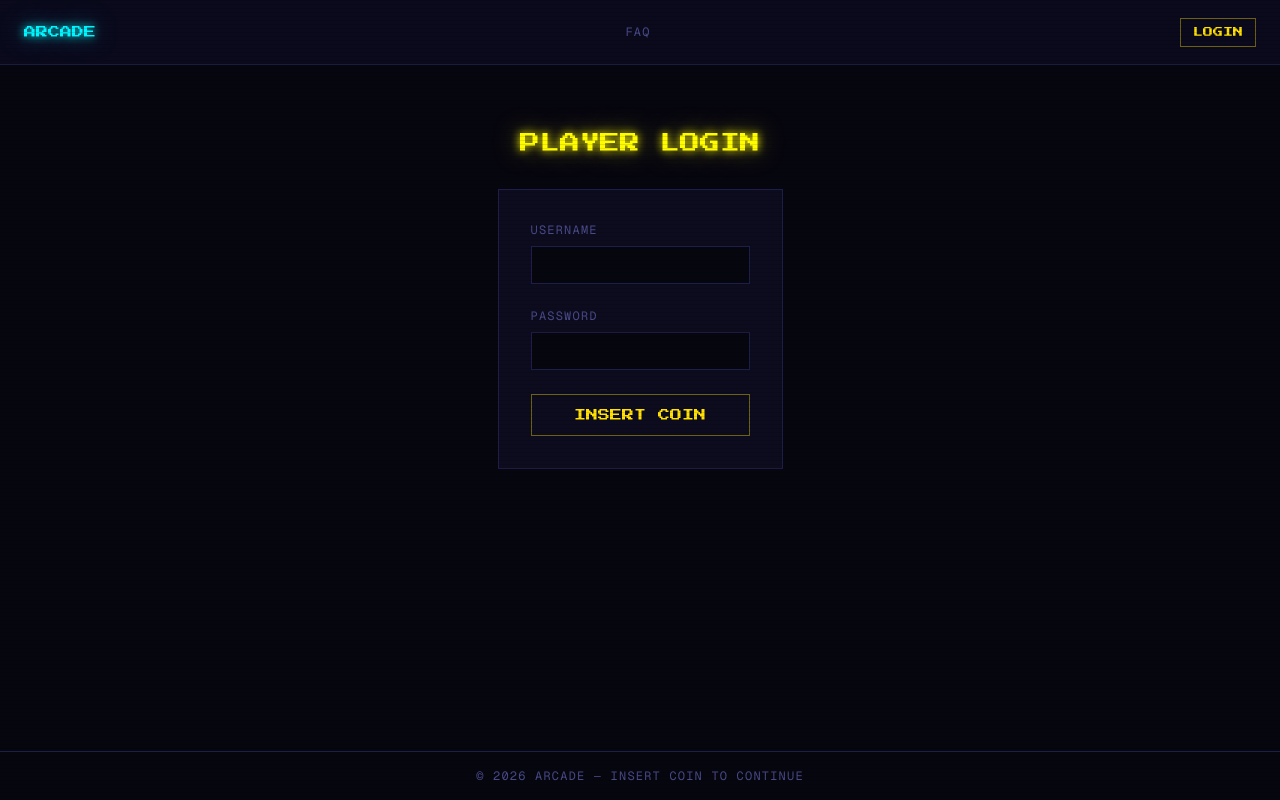
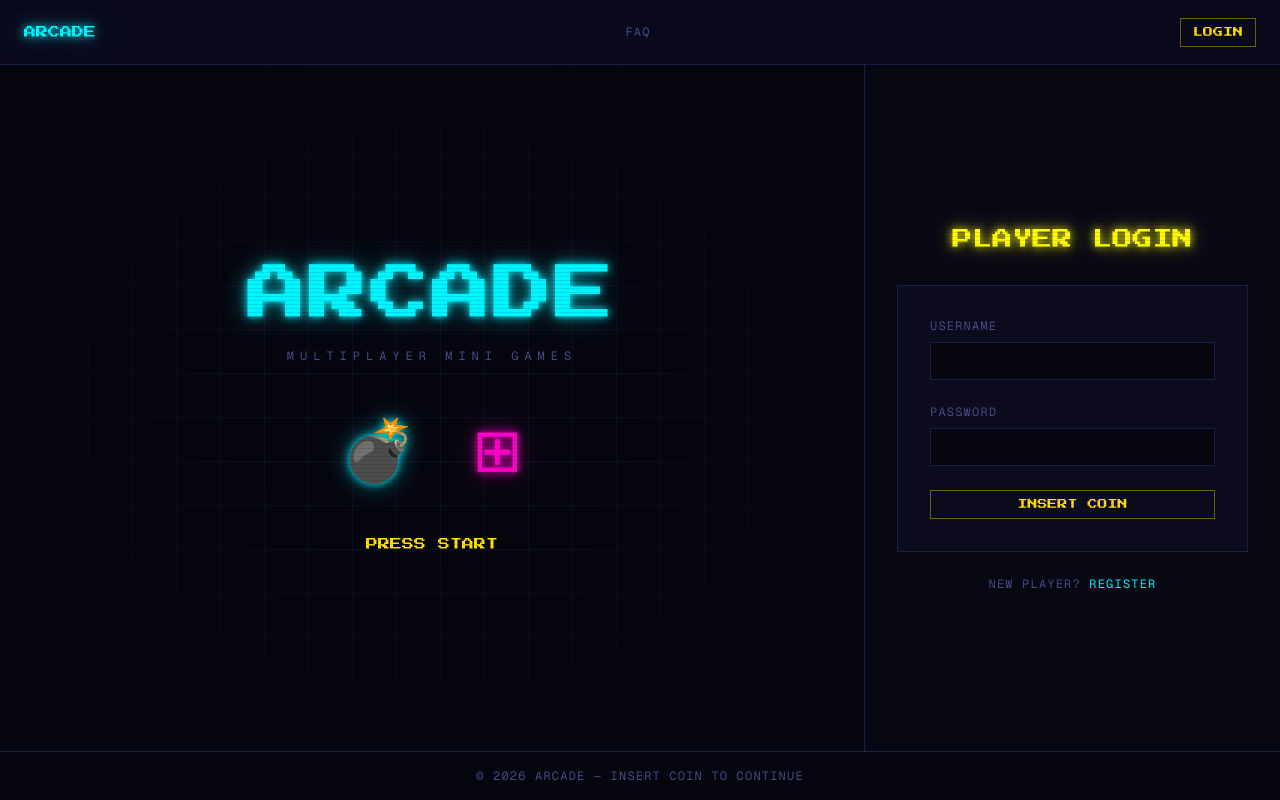
Before and after one commit to filly7721/ft_transcendance, a Next.js app in the folder frontend/: page /login in a window 1280 px wide. Built offline with nearby package versions, Linux system fonts and the light colour scheme.

Commit message:
feat(frontend): add auth pages with shared split-screen layout, no OAuth

```diff
--- /dev/null
+++ b/frontend/src/app/(auth)/layout.tsx
@@ -0,0 +1,14 @@
+import AuthHero from "@/components/auth/AuthHero";
+
+// Shared split-screen layout for the auth pages (login, register):
+// graphics panel on the left, the page's form panel on the right.
+export default function AuthLayout({ children }: { children: React.ReactNode }) {
+  return (
+    <main className="flex flex-1">
+      <AuthHero />
+      <div className="mx-auto flex w-full max-w-md flex-col justify-center px-8 py-16 lg:mx-0 lg:w-[26rem] lg:border-l lg:border-arcade-border lg:bg-arcade-panel/40">
+        {children}
+      </div>
+    </main>
+  );
+}
--- /dev/null
+++ b/frontend/src/app/(auth)/login/page.tsx
@@ -0,0 +1,21 @@
+import Link from "next/link";
+import LoginForm from "@/components/auth/LoginForm";
+
+export default function LoginPage() {
+  return (
+    <>
+      <h1 className="mb-8 text-center font-arcade text-xl glow-yellow animate-glow-pulse">
+        PLAYER LOGIN
+      </h1>
+
+      <LoginForm />
+
+      <p className="mt-6 text-center text-xs font-mono uppercase tracking-widest text-arcade-muted">
+        New player?{" "}
+        <Link href="/register" className="text-neon-cyan transition-colors hover:glow-cyan">
+          Register
+        </Link>
+      </p>
+    </>
+  );
+}
--- /dev/null
+++ b/frontend/src/app/(auth)/register/page.tsx
@@ -0,0 +1,21 @@
+import Link from "next/link";
+import RegisterForm from "@/components/auth/RegisterForm";
+
+export default function RegisterPage() {
+  return (
+    <>
+      <h1 className="mb-8 text-center font-arcade text-xl glow-yellow animate-glow-pulse">
+        NEW PLAYER
+      </h1>
+
+      <RegisterForm />
+
+      <p className="mt-6 text-center text-xs font-mono uppercase tracking-widest text-arcade-muted">
+        Already registered?{" "}
+        <Link href="/login" className="text-neon-cyan transition-colors hover:glow-cyan">
+          Login
+        </Link>
+      </p>
+    </>
+  );
+}
--- a/frontend/src/app/login/page.tsx
+++ /dev/null
@@ -1,36 +0,0 @@
-function Field({ label, type }: { label: string; type: string }) {
-  return (
-    <label className="block">
-      <span className="mb-2 block text-xs font-mono uppercase tracking-widest text-arcade-muted">
-        {label}
-      </span>
-      <input
-        type={type}
-        className="w-full border border-arcade-border bg-arcade-bg px-3 py-2 text-sm font-mono text-foreground outline-none transition-colors focus:border-neon-cyan"
-      />
-    </label>
-  );
-}
-
-export default function LoginPage() {
-  return (
-    <div className="mx-auto max-w-sm px-6 py-16">
-      <h1 className="mb-8 text-center font-arcade text-xl glow-yellow animate-glow-pulse">
-        PLAYER LOGIN
-      </h1>
-
-      {/* TODO: wire up to the backend auth endpoints (server action or route handler) */}
-      <form className="flex flex-col gap-6 border border-arcade-border bg-arcade-panel p-8">
-        <Field label="Username" type="text" />
-        <Field label="Password" type="password" />
-        <button
-          type="submit"
-          className="border border-neon-yellow/40 py-3 font-arcade text-xs text-neon-yellow transition-all hover:border-neon-yellow hover:shadow-[0_0_8px_#ffe00040]"
-        >
-          INSERT COIN
-        </button>
-        {/* TODO: add REGISTER link and OAuth (42 intra) login */}
-      </form>
-    </div>
-  );
-}
--- /dev/null
+++ b/frontend/src/components/auth/AuthHero.tsx
@@ -0,0 +1,32 @@
+import { accentGlow, games } from "@/lib/games";
+
+// Decorative panel shared by the auth pages — login doubles as the main menu.
+// TODO: once logged-in routing exists, link the icons straight into the games
+export default function AuthHero() {
+  return (
+    <div className="relative hidden flex-1 items-center justify-center overflow-hidden lg:flex">
+      {/* neon grid backdrop */}
+      <div className="absolute inset-0 bg-[linear-gradient(#1e1e4a50_1px,transparent_1px),linear-gradient(90deg,#1e1e4a50_1px,transparent_1px)] bg-[size:44px_44px]" />
+      <div className="absolute inset-0 bg-[radial-gradient(ellipse_at_center,transparent_30%,#06060f_85%)]" />
+
+      <div className="relative text-center">
+        <h2 className="mb-6 font-arcade text-6xl tracking-wide glow-cyan animate-glow-pulse">
+          ARCADE
+        </h2>
+        <p className="mb-14 text-xs font-mono uppercase tracking-[0.5em] text-arcade-muted">
+          Multiplayer mini games
+        </p>
+
+        <div className="mb-14 flex justify-center gap-14 text-6xl">
+          {games.map((game) => (
+            <span key={game.slug} className={`${accentGlow[game.accent]} animate-glow-pulse`}>
+              {game.icon}
+            </span>
+          ))}
+        </div>
+
+        <p className="font-arcade text-xs text-neon-yellow animate-blink">PRESS START</p>
+      </div>
+    </div>
+  );
+}
--- /dev/null
+++ b/frontend/src/components/auth/Field.tsx
@@ -0,0 +1,23 @@
+type Props = {
+  label: string;
+  type: string;
+  value: string;
+  onChange: (value: string) => void;
+};
+
+export default function Field({ label, type, value, onChange }: Props) {
+  return (
+    <label className="block">
+      <span className="mb-2 block text-xs font-mono uppercase tracking-widest text-arcade-muted">
+        {label}
+      </span>
+      <input
+        type={type}
+        value={value}
+        onChange={(e) => onChange(e.target.value)}
+        required
+        className="w-full border border-arcade-border bg-arcade-bg px-3 py-2 text-sm font-mono text-foreground outline-none transition-colors focus:border-neon-cyan"
+      />
+    </label>
+  );
+}
--- /dev/null
+++ b/frontend/src/components/auth/LoginForm.tsx
@@ -0,0 +1,31 @@
+"use client";
+
+import { useState } from "react";
+import Button from "@/components/Button";
+import Field from "./Field";
+
+export default function LoginForm() {
+  const [username, setUsername] = useState("");
+  const [password, setPassword] = useState("");
+  const [error, setError] = useState<string | null>(null);
+
+  function handleSubmit(e: React.FormEvent) {
+    e.preventDefault();
+    // TODO: POST to the backend auth endpoint and store the session
+    setError("AUTH NOT WIRED UP YET");
+  }
+
+  return (
+    <form
+      onSubmit={handleSubmit}
+      className="flex flex-col gap-6 border border-arcade-border bg-arcade-panel p-8"
+    >
+      <Field label="Username" type="text" value={username} onChange={setUsername} />
+      <Field label="Password" type="password" value={password} onChange={setPassword} />
+
+      {error && <p className="text-center text-xs font-mono text-neon-red animate-blink">{error}</p>}
+
+      <Button type="submit">INSERT COIN</Button>
+    </form>
+  );
+}
--- /dev/null
+++ b/frontend/src/components/auth/RegisterForm.tsx
@@ -0,0 +1,37 @@
+"use client";
+
+import { useState } from "react";
+import Button from "@/components/Button";
+import Field from "./Field";
+
+export default function RegisterForm() {
+  const [username, setUsername] = useState("");
+  const [password, setPassword] = useState("");
+  const [confirm, setConfirm] = useState("");
+  const [error, setError] = useState<string | null>(null);
+
+  function handleSubmit(e: React.FormEvent) {
+    e.preventDefault();
+    if (password !== confirm) {
+      setError("PASSWORDS DO NOT MATCH");
+      return;
+    }
+    // TODO: POST to the backend registration endpoint, then log the player in
+    setError("REGISTRATION NOT WIRED UP YET");
+  }
+
+  return (
+    <form
+      onSubmit={handleSubmit}
+      className="flex flex-col gap-6 border border-arcade-border bg-arcade-panel p-8"
+    >
+      <Field label="Username" type="text" value={username} onChange={setUsername} />
+      <Field label="Password" type="password" value={password} onChange={setPassword} />
+      <Field label="Confirm password" type="password" value={confirm} onChange={setConfirm} />
+
+      {error && <p className="text-center text-xs font-mono text-neon-red animate-blink">{error}</p>}
+
+      <Button type="submit">CREATE PLAYER</Button>
+    </form>
+  );
+}
```
